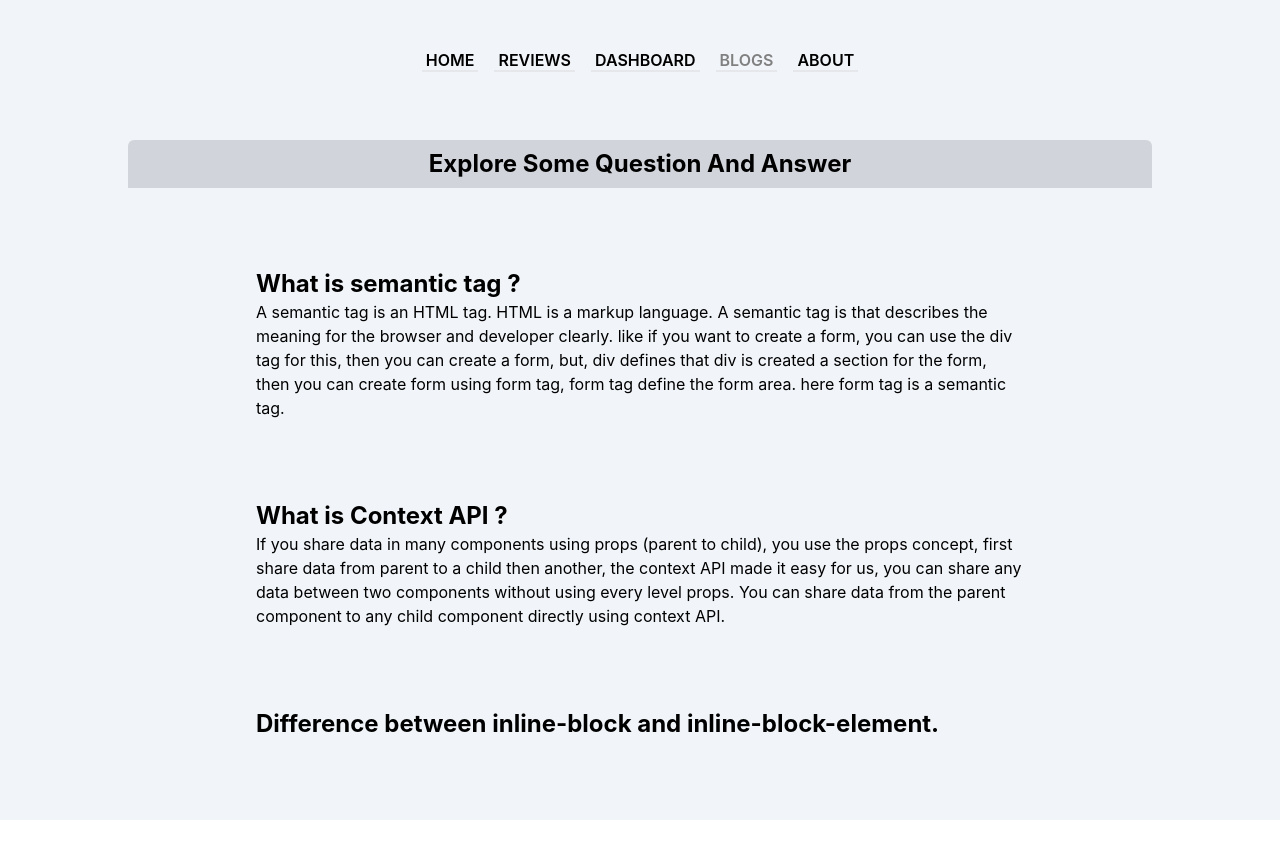
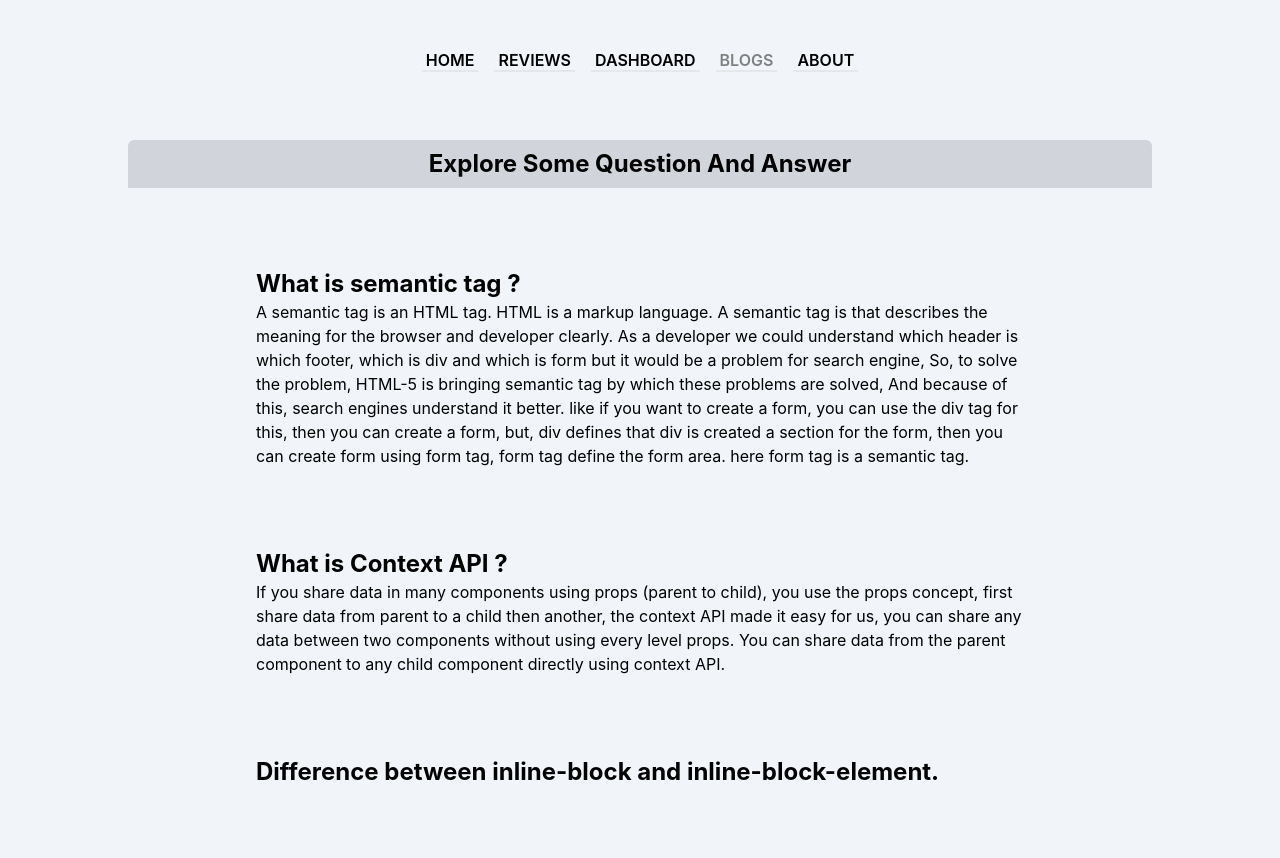
Before and after one commit to neyaznafiz/royal-enfield-review, a React (Create React App) app: page /blogs in a window 1280 px wide. Shown: the top 858 px of the page. Before the commit the page ends 820 px from the top, so only its background shows below. Built offline with nearby package versions, Linux system fonts and the light colour scheme.

Commit message:
qsn 1 edited

```diff
--- a/src/Components/Blogs/Blogs.jsx
+++ b/src/Components/Blogs/Blogs.jsx
@@ -10,7 +10,8 @@ const Blogs = () => {
 
             <div className='mx-64 mt-20'>
                 <h2 className='text-2xl font-bold'>What is semantic tag ?</h2>
-              <p> A semantic tag is an HTML tag. HTML is a markup language. A semantic tag is that describes the meaning for the browser and developer clearly. like if you want to create a form, you can use the div tag for this, then you can create a form, but, div defines that div is created a section for the form, then you can create form using form tag, form tag define the form area. here form tag is a semantic tag.</p>
+                <p> A semantic tag is an HTML tag. HTML is a markup language. A semantic tag is that describes the meaning for the browser and developer clearly. As a developer we could understand which header is which footer, which is div and which is form but it would be a problem for search engine, So, to solve the problem, HTML-5 is bringing semantic tag by which these problems are solved,
+                    And because of this, search engines understand it better. like if you want to create a form, you can use the div tag for this, then you can create a form, but, div defines that div is created a section for the form, then you can create form using form tag, form tag define the form area. here form tag is a semantic tag.</p>
             </div>
 
             <div className='mx-64 mt-20'>
```
Lines whose indentation alone changed are shown as unchanged.
